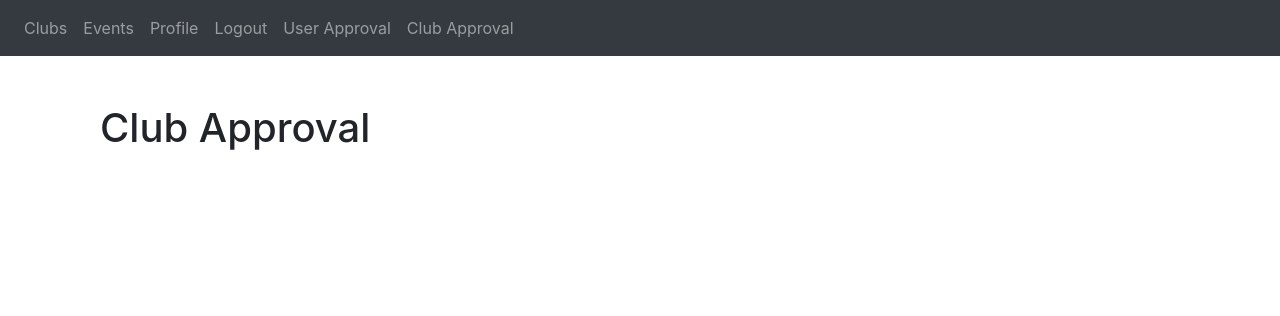
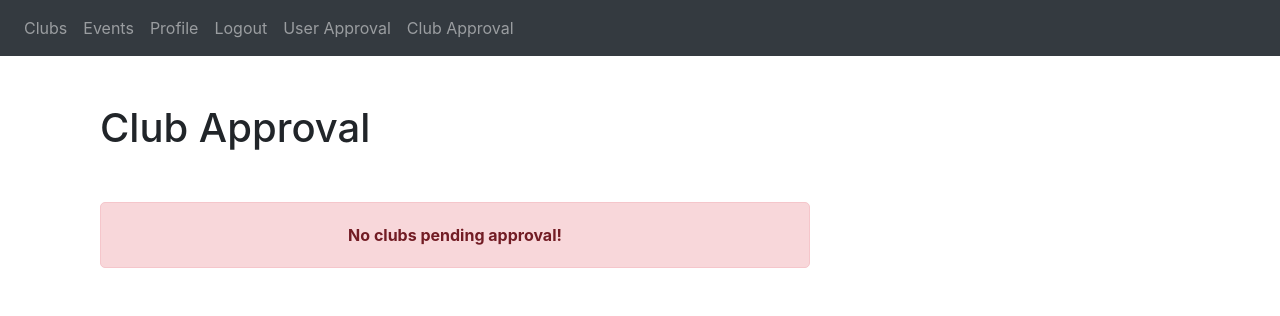
Before and after one commit to eddiephelanfortyfive/RestartedMiniProjectBlock3, a Flask app: page /club-approval in a window 1280 px wide. Shown: the top 316 px of the page. Run offline with Flask 3, Linux system fonts and the light colour scheme; a user stored in the database is signed in; tables that the repository leaves empty hold one stand-in row (values such as "Sample post"); some libraries are stand-ins or nearby versions.

Commit message:
no clubs to be approved message

```diff
--- a/Website/Templates/club_approval.html
+++ b/Website/Templates/club_approval.html
@@ -2,10 +2,28 @@
 {% block title %}Club Approval{% endblock %}
 
 {% block content %}
+
+    <style>
+    .no-clubs-approve-message {
+        margin-top: 50px;
+        text-align: center;
+        padding: 20px;
+        background-color: #f8d7da;
+        border: 1px solid #f5c6cb;
+        border-radius: 5px;
+        color: #721c24;
+    }
+</style>
+
 <div class="container mt-5">
   <div class="row">
     <div class="col-md-8">
       <h1>Club Approval</h1>
+        {% if pending_users is none or pending_users|length == 0 %}
+            <div class="no-clubs-approve-message">
+                <strong>No clubs pending approval!</strong>
+            </div>
+        {% else %}
           <!-- Display existing clubs -->
           {% for club in pending_clubs %}
           <div class="card mb-3">
@@ -22,6 +40,7 @@
             </div>
           </div>
           {% endfor %}
+        {% endif %}
     </div>
   </div>
 </div>
```
Lines whose indentation alone changed are shown as unchanged.
